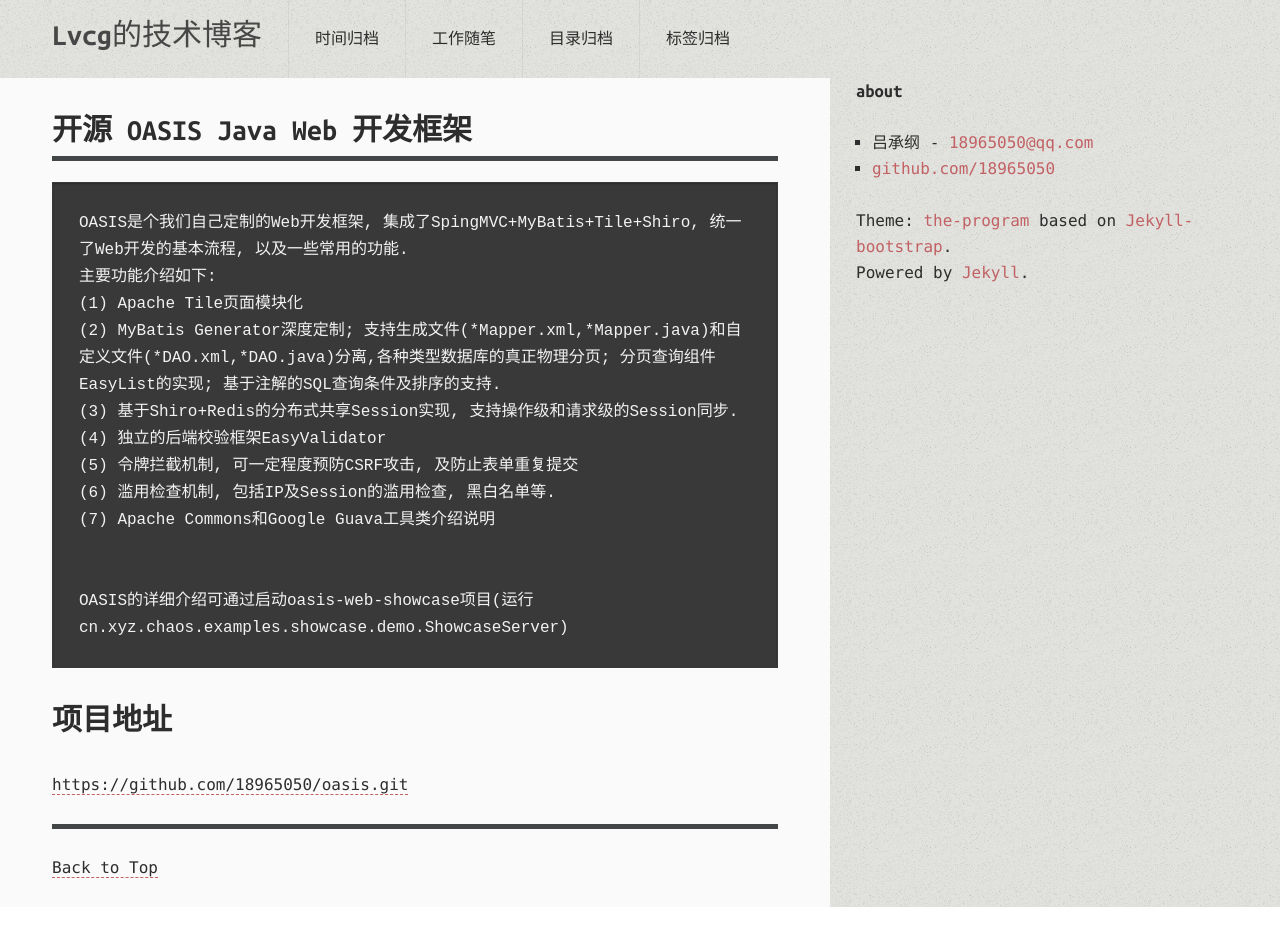
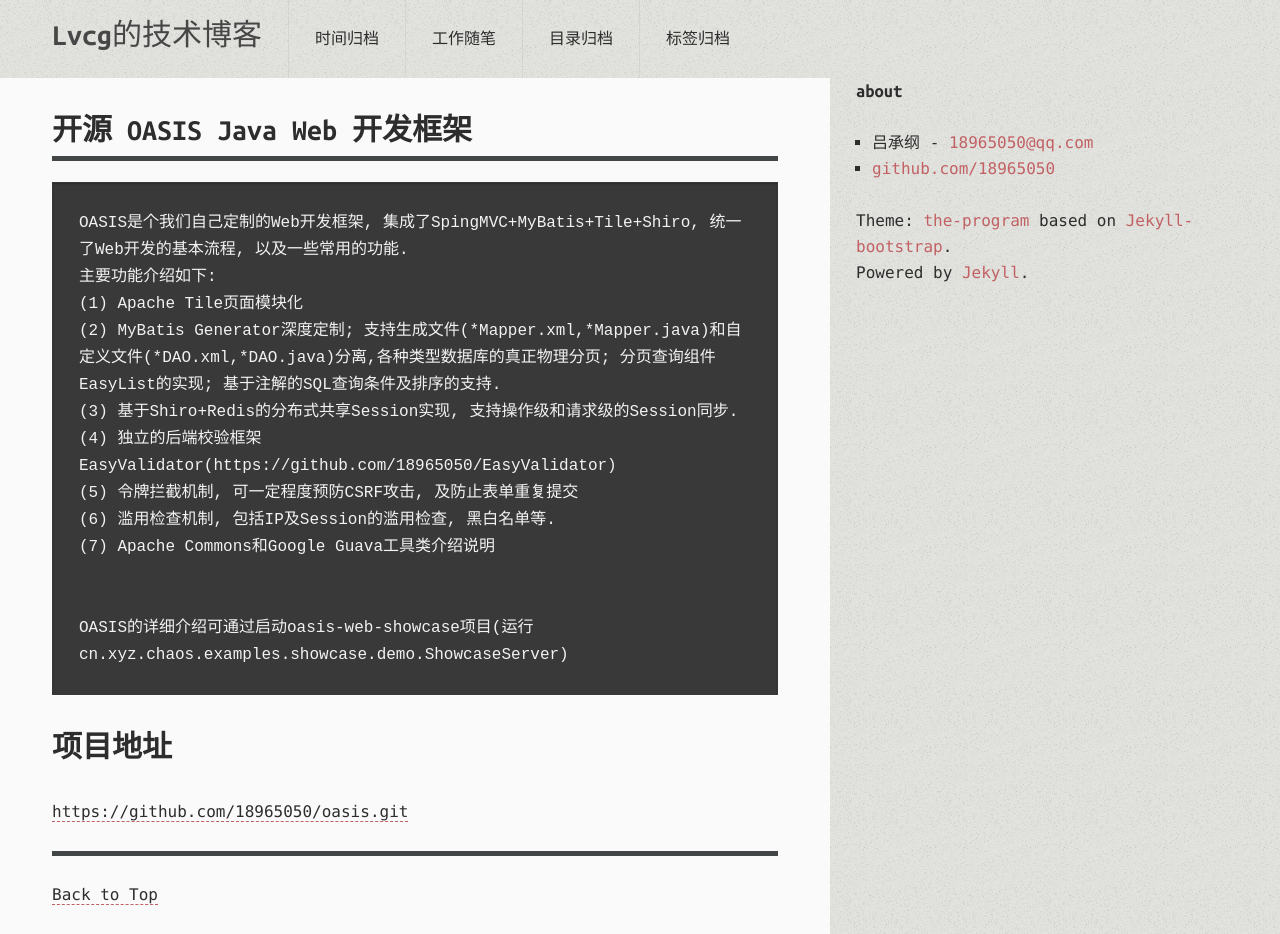
Before and after one commit to 18965050/18965050.github.io, a Jekyll site: the page built from work/oasis-web-framework.md, in a window 1280 px wide. Built offline with Jekyll 4.4.1, drawn with Linux system fonts in a browser that asks for light colours; comment, search, counter and statistics services are not loaded; before the commit the page ends 907 px from its top, so only the background shows below that; some of the changed lines change nothing that is shown.

Commit message:
文档修改

```diff
--- a/work/oasis-web-framework.md
+++ b/work/oasis-web-framework.md
@@ -10,7 +10,7 @@ description: ""
     (1) Apache Tile页面模块化
     (2) MyBatis Generator深度定制; 支持生成文件(*Mapper.xml,*Mapper.java)和自定义文件(*DAO.xml,*DAO.java)分离,各种类型数据库的真正物理分页; 分页查询组件EasyList的实现; 基于注解的SQL查询条件及排序的支持.
     (3) 基于Shiro+Redis的分布式共享Session实现, 支持操作级和请求级的Session同步.
-    (4) 独立的后端校验框架EasyValidator
+    (4) 独立的后端校验框架EasyValidator(https://github.com/18965050/EasyValidator)
     (5) 令牌拦截机制, 可一定程度预防CSRF攻击, 及防止表单重复提交
     (6) 滥用检查机制, 包括IP及Session的滥用检查, 黑白名单等.
     (7) Apache Commons和Google Guava工具类介绍说明
```
